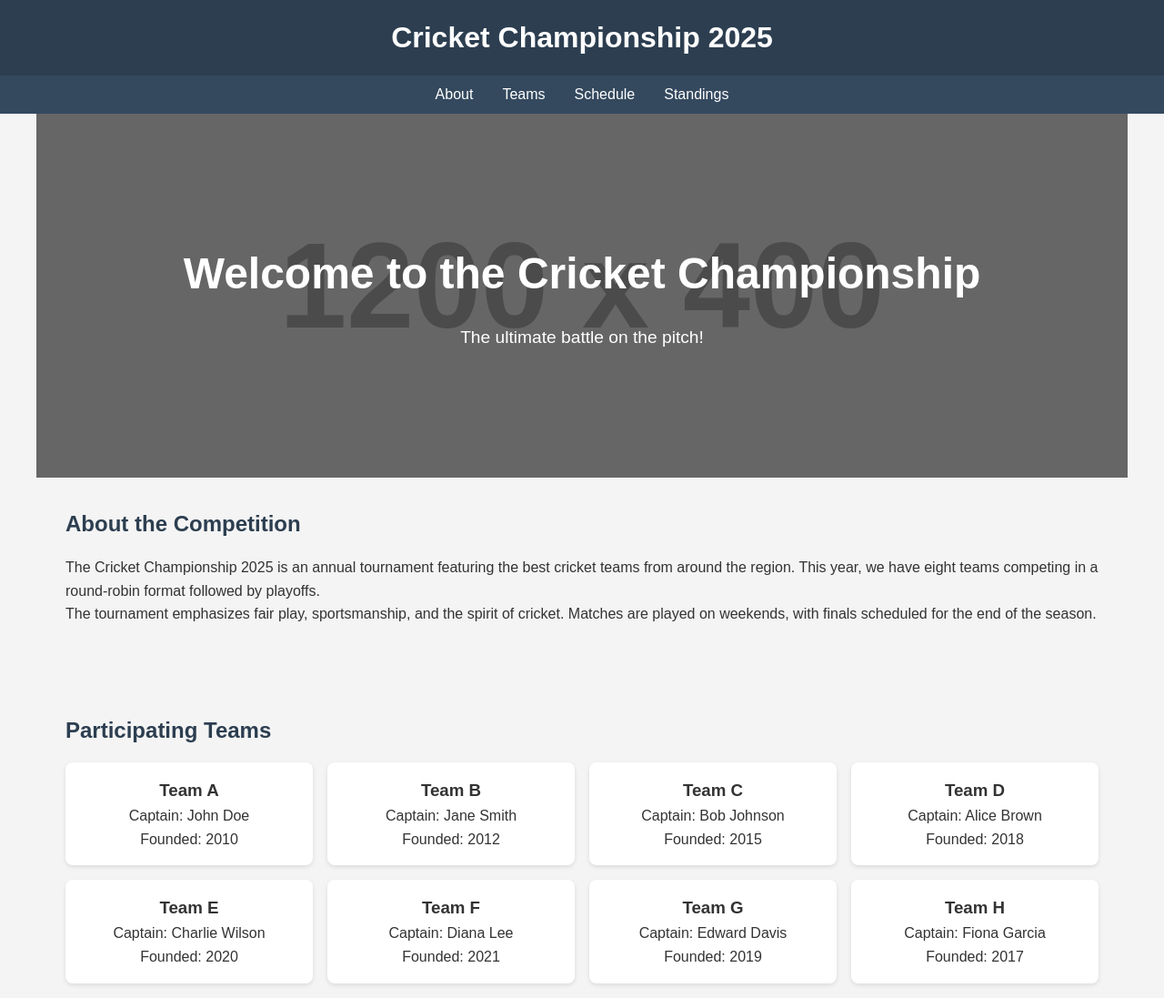
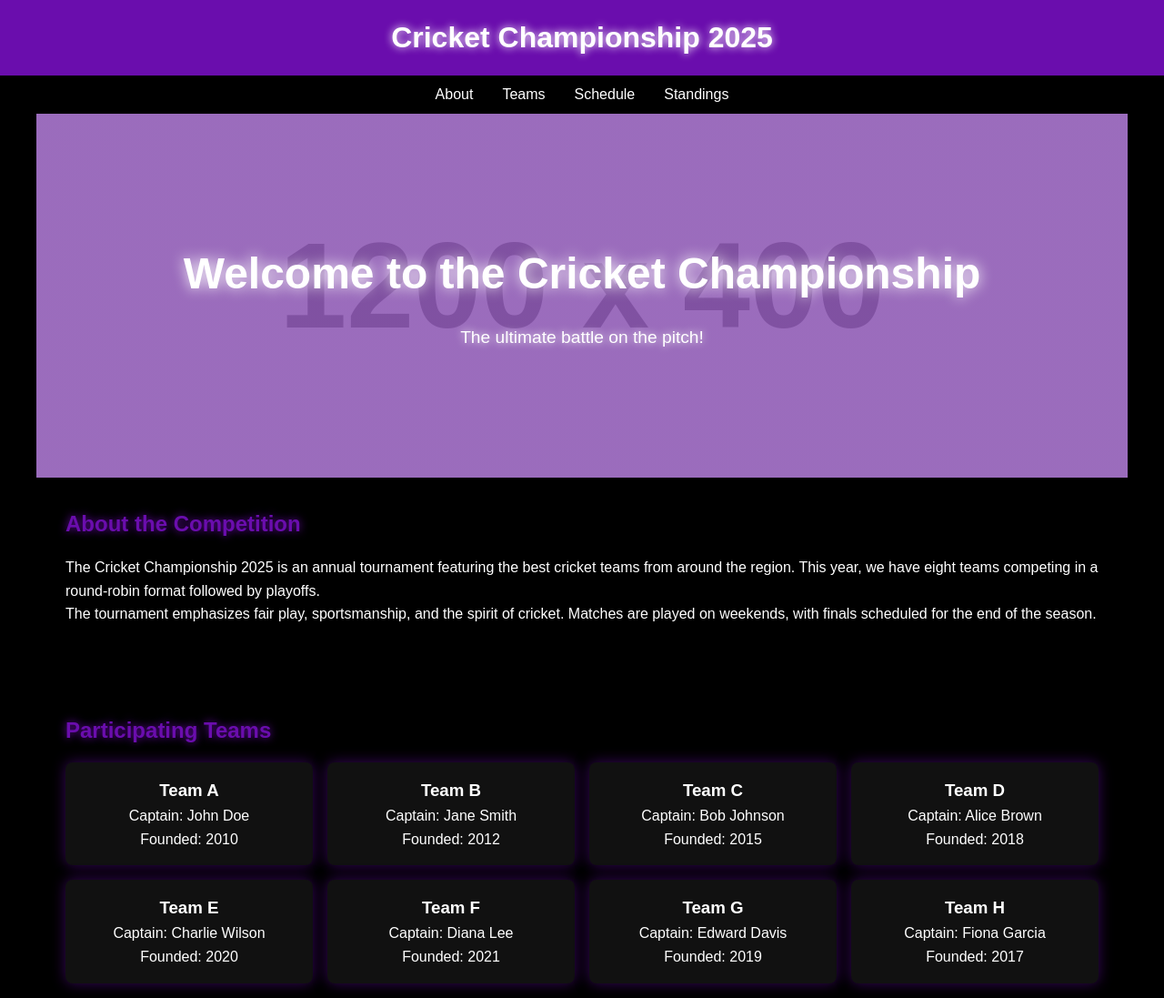
Before and after one commit to LintWeb/project-ff09aa1769700751772, a plain HTML site: page index.html in a window 1280 px wide. Shown: the top 1097 px of the page at 91% size. Drawn offline with Linux system fonts and the light colour scheme; placeholder pictures from the web are drawn by us.

Commit message:
AI edit via chat: color theme is black, white and deep purple. use glowing color as well
Co-Authored-By: OpenCode AI <noreply@opencode.ai>

```diff
--- a/index.html
+++ b/index.html
@@ -13,17 +13,18 @@
         body {
             font-family: 'Arial', sans-serif;
             line-height: 1.6;
-            color: #333;
-            background-color: #f4f4f4;
+            color: #fff;
+            background-color: #000;
         }
         header {
-            background-color: #2c3e50;
+            background-color: #6A0DAD;
             color: #fff;
             padding: 1rem 0;
             text-align: center;
+            text-shadow: 0 0 10px #fff;
         }
         nav {
-            background-color: #34495e;
+            background-color: #000;
             padding: 0.5rem;
         }
         nav ul {
@@ -39,7 +40,7 @@
             text-decoration: none;
         }
         .hero {
-            background-image: linear-gradient(rgba(0,0,0,0.5), rgba(0,0,0,0.5)), url('https://via.placeholder.com/1200x400/27ae60/ffffff?text=Cricket+Field');
+            background-image: linear-gradient(rgba(106,13,173,0.5), rgba(106,13,173,0.5)), url('https://via.placeholder.com/1200x400/6A0DAD/FFFFFF?text=Cricket+Field');
             background-size: cover;
             background-position: center;
             height: 400px;
@@ -52,9 +53,11 @@
         .hero h1 {
             font-size: 3rem;
             margin-bottom: 1rem;
+            text-shadow: 0 0 15px #fff;
         }
         .hero p {
             font-size: 1.2rem;
+            text-shadow: 0 0 10px #fff;
         }
         section {
             padding: 2rem;
@@ -65,8 +68,9 @@
             margin-bottom: 2rem;
         }
         h2 {
-            color: #2c3e50;
+            color: #6A0DAD;
             margin-bottom: 1rem;
+            text-shadow: 0 0 10px #6A0DAD;
         }
         .teams-grid {
             display: grid;
@@ -74,11 +78,12 @@
             gap: 1rem;
         }
         .team-card {
-            background: #fff;
+            background: #111;
             padding: 1rem;
             border-radius: 8px;
-            box-shadow: 0 2px 5px rgba(0,0,0,0.1);
+            box-shadow: 0 0 15px rgba(106,13,173,0.5);
             text-align: center;
+            color: #fff;
         }
         .schedule-table, .standings-table {
             width: 100%;
@@ -86,18 +91,25 @@
             margin-top: 1rem;
         }
         .schedule-table th, .schedule-table td, .standings-table th, .standings-table td {
-            border: 1px solid #ddd;
+            border: 1px solid #6A0DAD;
             padding: 0.5rem;
             text-align: left;
+            color: #fff;
         }
         .schedule-table th, .standings-table th {
-            background-color: #f2f2f2;
+            background-color: #6A0DAD;
+            color: #fff;
+            text-shadow: 0 0 10px #fff;
+        }
+        .schedule-table td, .standings-table td {
+            background-color: #000;
         }
         footer {
-            background-color: #2c3e50;
+            background-color: #6A0DAD;
             color: #fff;
             text-align: center;
             padding: 1rem 0;
+            text-shadow: 0 0 10px #fff;
         }
         @media (max-width: 768px) {
             nav ul {
```
